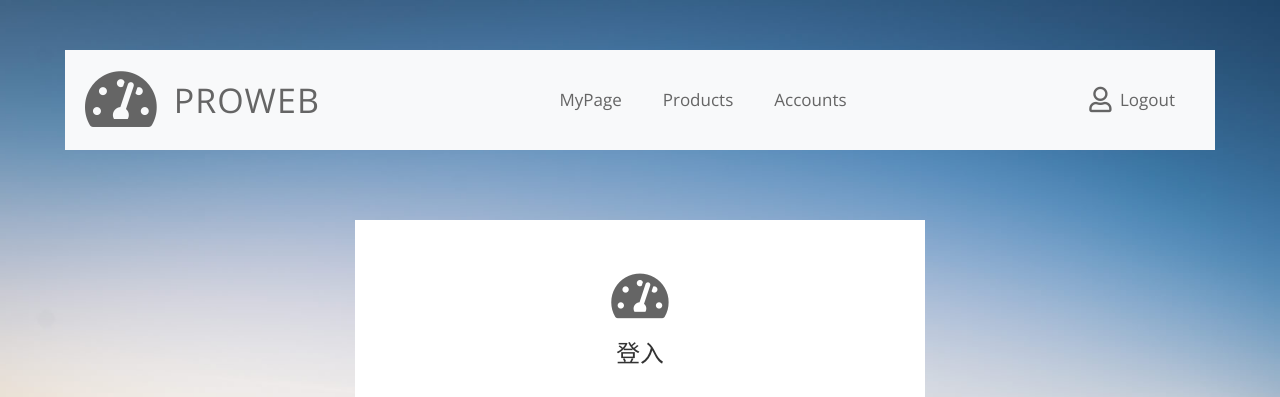
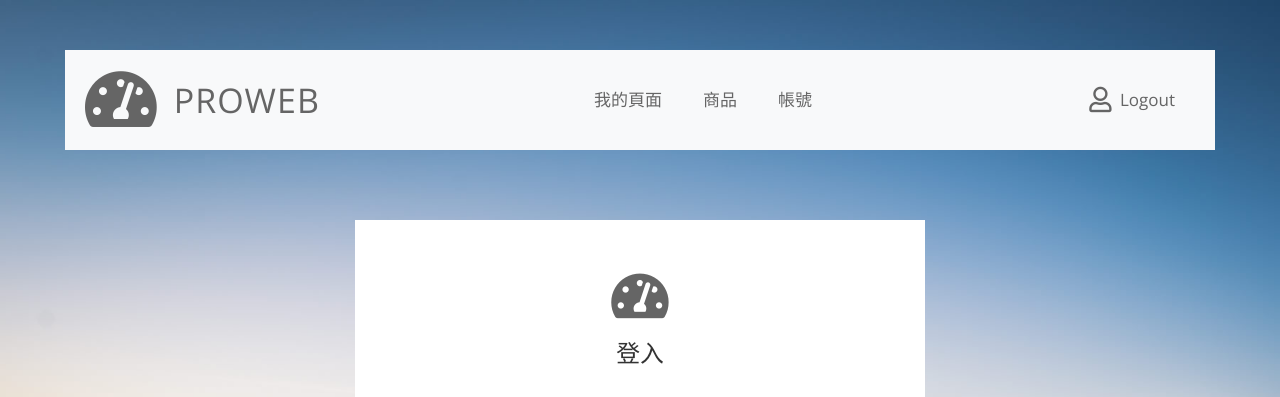
Before and after one commit to taii0401/proweb, a Django app: page / in a window 1280 px wide. Shown: the top 397 px of the page. Run offline with Django 3.2, Linux system fonts and the light colour scheme; parts of the project's set-up code (start-up, migrations or seed data) failed here and were passed over; some libraries are stand-ins or nearby versions.

Commit message:
[mod][樣板]修改menu連結

```diff
--- a/templates/header.html
+++ b/templates/header.html
@@ -13,12 +13,12 @@
             <div class="collapse navbar-collapse" id="navbarSupportedContent">
                 <ul class="navbar-nav mx-auto">
                     <li class="nav-item">
-                        <a class="nav-link" href="index.html">MyPage
+                        <a class="nav-link" href="index.html">我的頁面
                             <span class="sr-only">(current)</span>
                         </a>
                     </li>
                     <li class="nav-item">
-                        <a class="nav-link" href="products.html">Products</a>
+                        <a class="nav-link" href="products.html">商品</a>
                     </li>
                     <!-- <li class="nav-item dropdown">
                         <a class="nav-link dropdown-toggle" href="index.html" id="navbarDropdown" role="button" data-toggle="dropdown" aria-haspopup="true" aria-expanded="false">
@@ -31,7 +31,7 @@
                         </div>
                     </li> -->
                     <li class="nav-item">
-                        <a class="nav-link" href="/member_edit">Accounts</a>
+                        <a class="nav-link" href="/user_edit">帳號</a>
                     </li>
                 </ul>
                 <ul class="navbar-nav">
```
